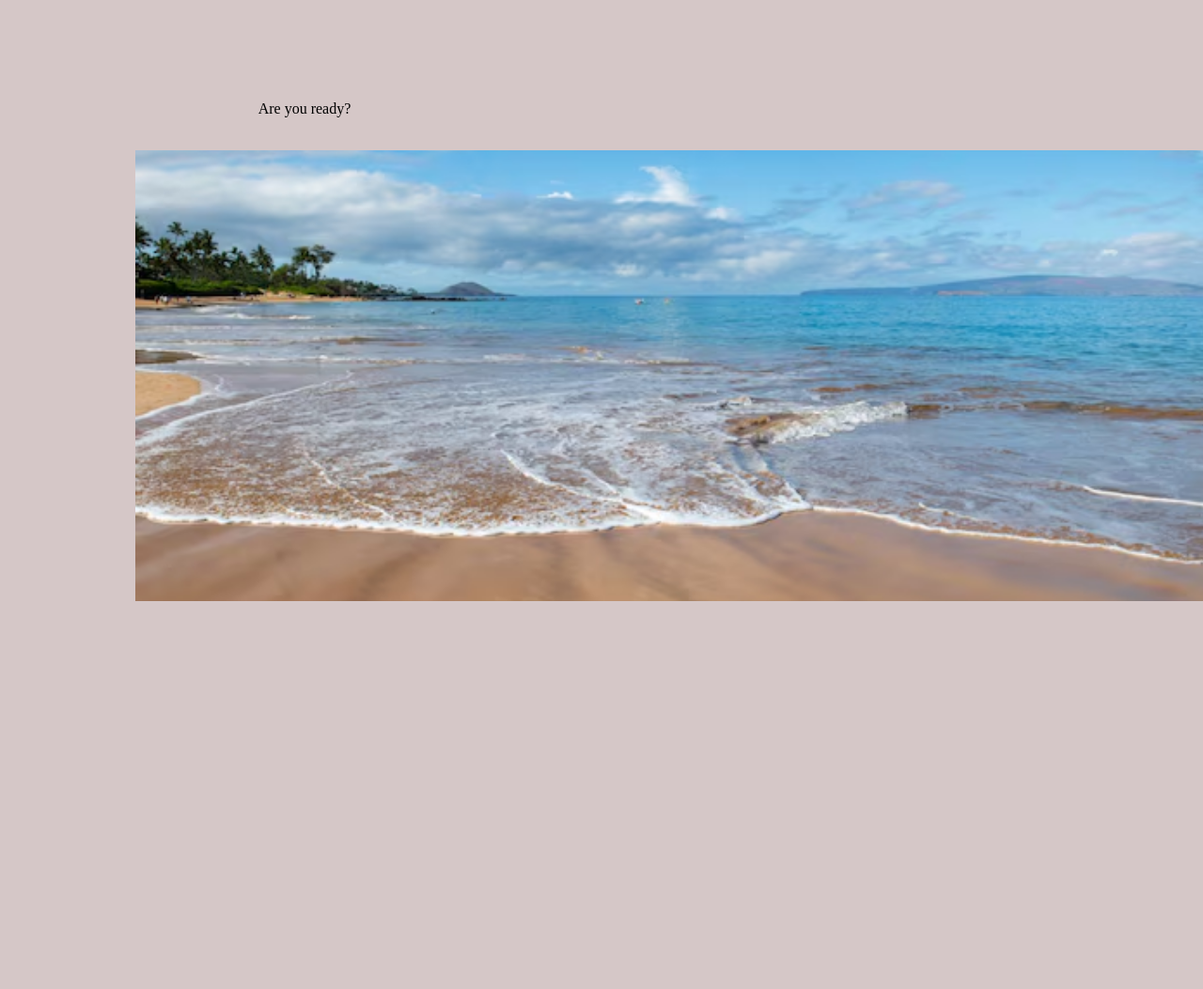
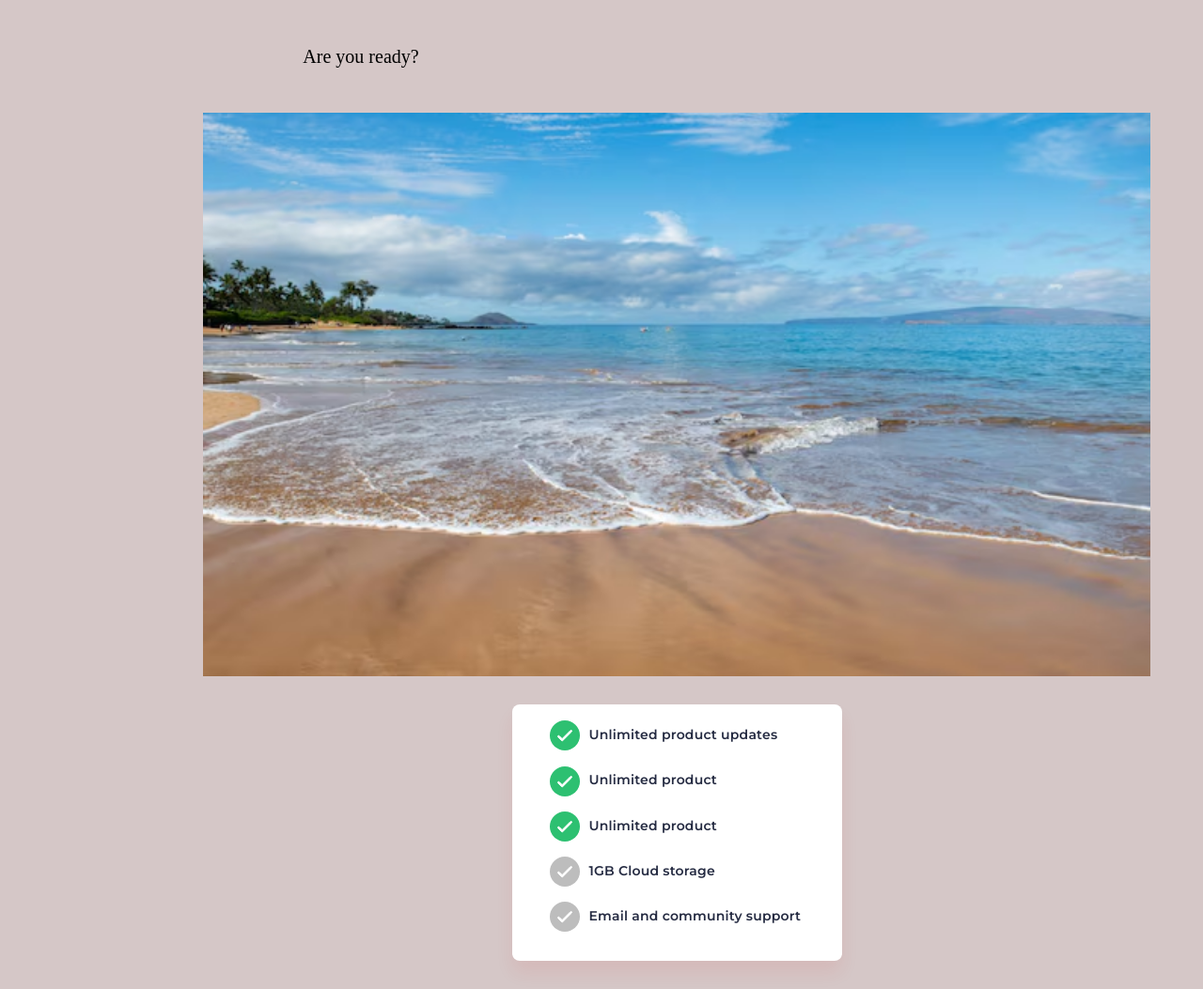
Before and after one commit to Andrej2305/lessons, a plain HTML site: page homework_07/index.html in a window 1280 px wide. Shown: the top 1053 px of the page at 94% size. Before the commit the page ends 800 px from the top, so only its background shows below. Drawn offline with Linux system fonts and the light colour scheme.

Commit message:
update homework 7

```diff
--- a/homework_07/css/style.css
+++ b/homework_07/css/style.css
@@ -5,25 +5,29 @@
 body {
 	background-color: #d5c7c7;
 	width: 1440px;
-	height: 800px;
+	/* height: 800px; */
 	margin: 0 auto;
 }
 
-.header {
-	height: 20%;
-}
-
 .start {
-	margin-left: 10%;
-	/* margin-top: 10%; */
-	height: 100%;
-	width: 25%;
+	margin: 0 auto;
+	width: 70%;
+	font-size: 0;
 	/* background-color: orange; */
 	text-align: center;
 }
 
 .start > a {
-	margin-top: 30%;
+	margin-top: 50px;
+	margin-bottom: 50px;
+	width: 33.3333%;
+	font-size: 20px;
+}
+
+.start::after {
+	content: "";
+	width: 66.6666%;
+	display: inline-block;
 }
 
 .start > a:hover {
@@ -34,27 +38,20 @@ a:active {
 	color: red;
 }
 
-.footer {
-	height: 20%;
-}
-
-.main {
-	height: 60%;
-}
-
 .game {
 	background: url("../img/gavai.jpg") center center / cover no-repeat;
-	width: 80%;
-	height: 100%;
-	margin: 0 auto;
+	width: 70%;
+	height: 600px;
+	margin: 0px auto 30px;
 	font-size: 0;
 }
 
 [class*="block"] {
-	height: 33.3333%;
-	width: 33.3333%;
+	height: calc(100% / 3);
+	width: calc(100% / 3);
 	display: inline-block;
-	background-color: rgba(101, 178, 103, 0.208);
+	background-color: rgba(101, 178, 103, 0.208) !important;
+	background-color: brown;
 	font-size: 20px;
 	vertical-align: top;
 	visibility: hidden;
@@ -137,3 +134,53 @@ a:active {
 .block-6:hover {
 	visibility: visible;
 }
+
+.content {
+	width: 351px;
+	padding: 0px 40px;
+	background-color: white;
+	border-radius: 8px;
+	box-shadow: 0px 13px 19px #db0e0e12;
+	margin: 0 auto;
+}
+
+.main::after {
+	content: "";
+	display: block;
+	height: 30px;
+}
+
+.content__list {
+	padding: 16px 0px 16px;
+}
+
+.content__item {
+	font-family: "Montserrat", "Arial", sans-serif;
+	font-style: normal;
+	font-weight: 600;
+	font-size: 14px;
+	color: #252b42;
+	margin-bottom: 15px;
+	letter-spacing: 0.2px;
+	line-height: 32px;
+}
+
+.content__item--green::before {
+	content: "";
+	display: inline-block;
+	margin-right: 10px;
+	width: 32px;
+	height: 32px;
+	vertical-align: middle;
+	background: url("../img/green_check_badge.svg") left center no-repeat;
+}
+
+.content__item--gray::before {
+	content: "";
+	display: inline-block;
+	margin-right: 10px;
+	width: 32px;
+	height: 32px;
+	vertical-align: middle;
+	background: url("../img/gray_check_badge.svg") left center no-repeat;
+}
--- a/homework_07/index.html
+++ b/homework_07/index.html
@@ -12,14 +12,17 @@
 
 	<body>
 		<header class="header">
-			<div class="start"><a href="#">Are you ready?</a></div>
+			<div class="start">
+				<a href="#">Are you ready?</a>
+				<!-- <div></div> -->
+			</div>
 		</header>
 
 		<main class="main">
 			<!-- <div class="hover-me">Наведи курсор 🐭</div> -->
-			<audio id="hoverSound" src="audio/scream-81768.mp3" preload="auto"></audio>
+			<!-- <audio id="hoverSound" src="audio/scream-81768.mp3" preload="auto"></audio> -->
 
-			<section class="game">
+			<div class="game">
 				<div class="block-1"><p>Гава́ї — штат США</p></div>
 				<div class="block-2">
 					<p>Гаваї, найвідоміший своєю найвищою серед Гавайських островів горою Мауна-Кеа (4201 м)</p>
@@ -43,7 +46,17 @@
 				</div>
 
 				<div class="scream-overlay"></div>
-			</section>
+			</div>
+
+			<div class="content">
+				<ul class="content__list">
+					<li class="content__item content__item--green">Unlimited product updates</li>
+					<li class="content__item content__item--green">Unlimited product</li>
+					<li class="content__item content__item--green">Unlimited product</li>
+					<li class="content__item content__item--gray">1GB Cloud storage</li>
+					<li class="content__item content__item--gray">Email and community support</li>
+				</ul>
+			</div>
 		</main>
 
 		<footer class="footer"></footer>
```
Also changed, not shown: homework_07/img/gray_check_badge.svg (added), homework_07/img/green_check_badge.svg (added).
